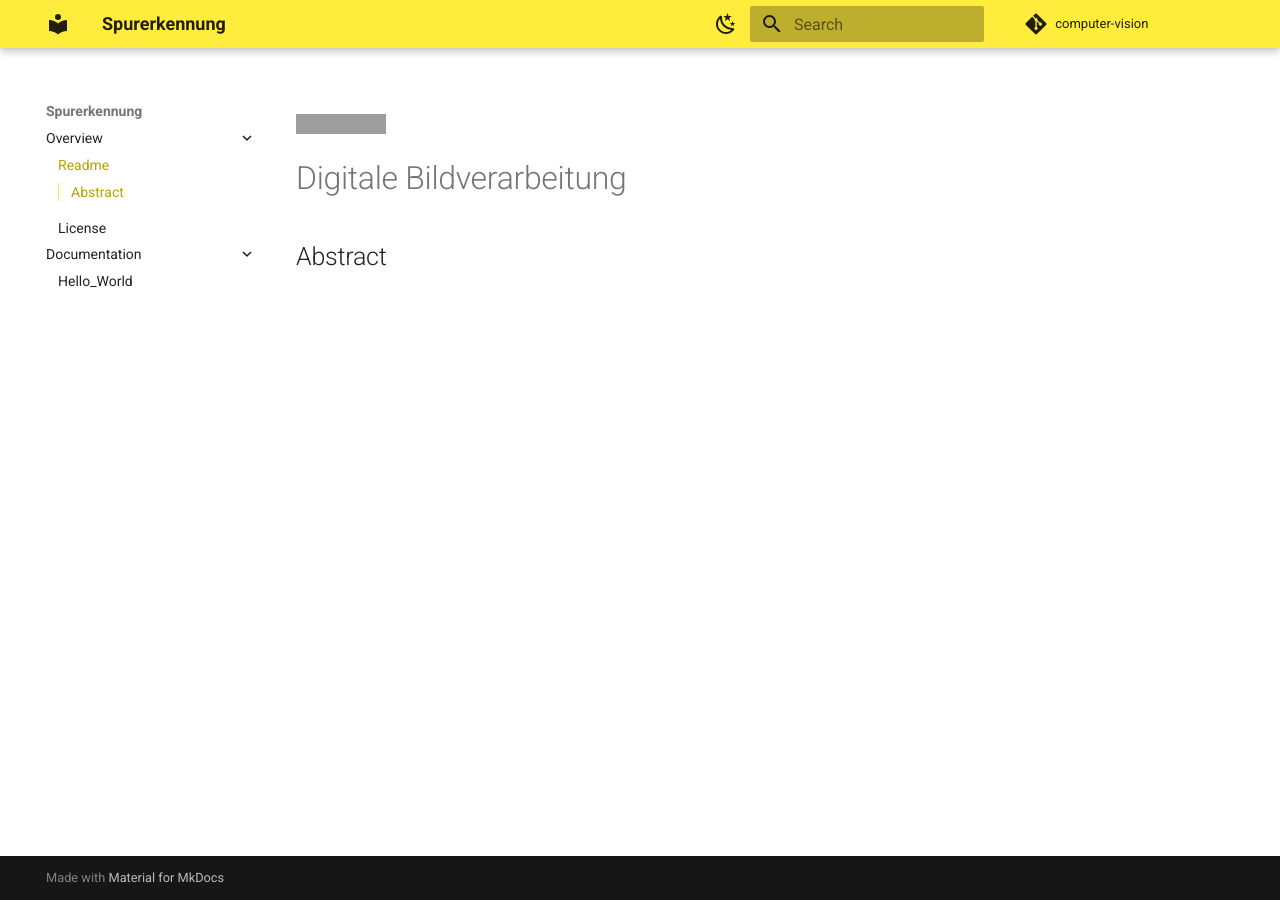
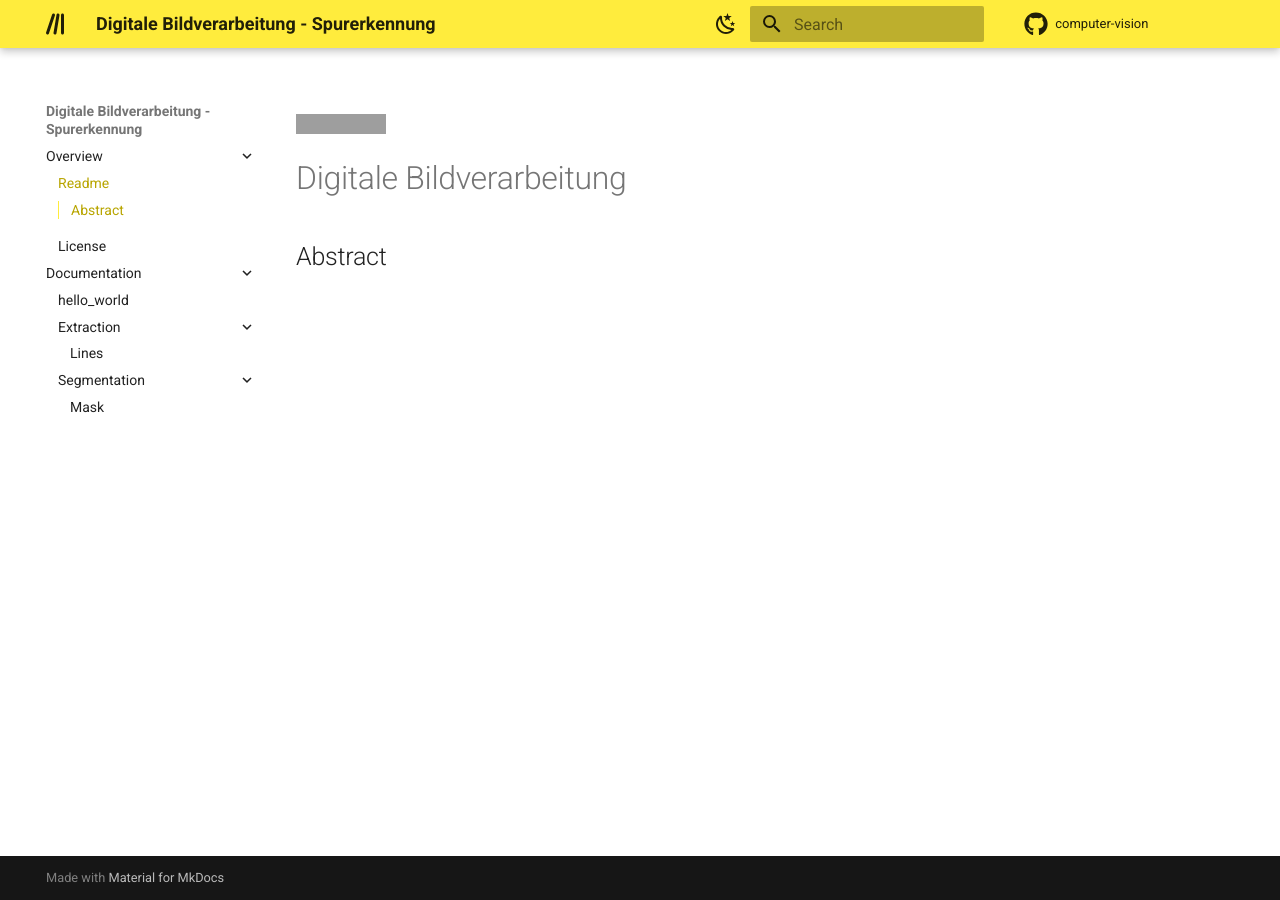
Before and after one commit to nbs2904/computer-vision, an MkDocs documentation site: the page built from docs/index.md, in a window 1280 px wide. Built offline with MkDocs 1.6.1 and Material for MkDocs 9.7.7, drawn with Linux system fonts in a browser that asks for light colours; comment, search, counter and statistics services are not loaded; grey boxes are pictures that could not be loaded.

Commit message:
📝 update docs

```diff
--- a/mkdocs.yml
+++ b/mkdocs.yml
@@ -1,5 +1,5 @@
 # Metadata
-site_name: Spurerkennung
+site_name: Digitale Bildverarbeitung - Spurerkennung
 repo_url: https://github.com/nbs2904/computer-vision
 repo_name: computer-vision
 site_description: Spurerkennung Digitale Bildverarbeitung DHBW Stuttgart Informatik
@@ -12,31 +12,40 @@ nav:
       - Readme: index.md
       - License: license.md
   - Documentation:
-      - Hello_World: hello_world.md
-
+      hello_world: hello_world.md
+      Extraction:
+        - Lines: extraction/extraction.md
+      Segmentation:
+        - Mask: segmentation/segmentation.md
 
 # Plugins
 plugins:
   - search
   - autorefs
   - git-revision-date
+  - git-committers:
+      repository: nbs2904/computer-vision
+      branch: master
   - mkdocstrings:
       handlers:
         python:
           paths: [src]
           options:
-          #   filters: ["!^__"]
+            #   filters: ["!^__"]
             docstring_style: numpy
-          #   docstring_section_style: table
-          #   merge_init_into_class: true
-          #   show_root_heading: no
-          #   show_root_toc_entry: no
+            #   docstring_section_style: table
+            #   merge_init_into_class: true
+            #   show_root_heading: no
+            #   show_root_toc_entry: no
             show_source: False
           #   show_root_full_path: no
 
 # Theme
 theme:
   name: material
+  icon:
+    logo: fontawesome/solid/lines-leaning
+    repo: fontawesome/brands/github
   palette:
     # Light Theme
     - media: "(prefers-color-scheme: light)"
@@ -52,7 +61,6 @@ theme:
       toggle:
         icon: material/weather-sunny
         name: Switch to light mode
-
 
   features:
     # Enable the tabs on the top of the page (the level 1 folder will be displayed as a tab)
@@ -76,9 +84,19 @@ theme:
     - content.tabs.link
 
 markdown_extensions:
+  - attr_list
+  - def_list
   - admonition
   - pymdownx.details
   - pymdownx.superfences
   - pymdownx.magiclink
   - pymdownx.snippets:
       check_paths: true
+  - pymdownx.emoji:
+      emoji_index: !!python/name:materialx.emoji.twemoji
+      emoji_generator: !!python/name:materialx.emoji.to_svg
+  - pymdownx.superfences:
+      custom_fences:
+        - name: mermaid
+          class: mermaid
+          format: !!python/name:pymdownx.superfences.fence_code_format
```
Also changed, not shown: docs/extraction/extraction.md (added, +3 -0 lines), docs/segmentation/segmentation.md (added, +3 -0 lines).
